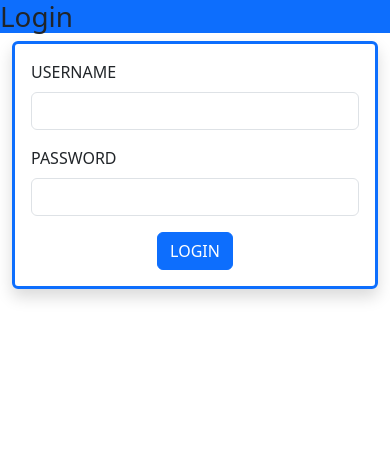
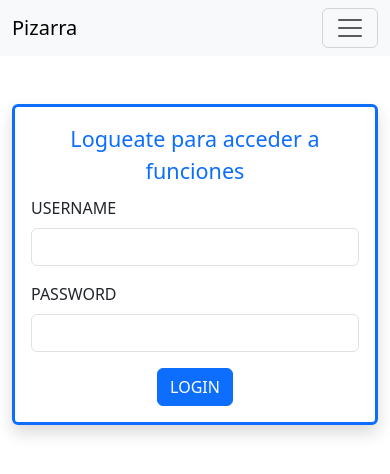
Before and after one commit to sebsolezzi88/Frontend-Pizzarra-, a React (Vite) app: page /login in a window 390 px wide. Shown: the top 474 px of the page. Built offline with nearby package versions, Linux system fonts and the light colour scheme.

Commit message:
Creacion del navar

```diff
--- a/src/App.jsx
+++ b/src/App.jsx
@@ -3,18 +3,21 @@
 import Login from './pages/Login';
 import Register from './pages/Register';
 import Profile from './pages/Profile';
+import Navbar from './components/Navbar';
 
 function App() {
 
 
   return (
-
+    <>
+      <Navbar/>
       <Routes>
         <Route path='/' element={<Home/>}/>
         <Route path='/login' element={<Login/>}/>
         <Route path='/register' element={<Register/>}/>
         <Route path="/profile/:username" element={<Profile />} />
       </Routes>
+    </>
 
   )
 }
--- /dev/null
+++ b/src/components/Navbar.jsx
@@ -0,0 +1,35 @@
+import { Link } from 'react-router-dom';
+
+const Navbar = () => {
+  return (
+    <nav className="navbar navbar-expand-lg navbar-light bg-light">
+      <div className="container">
+        <Link className="navbar-brand" to="/">Pizarra</Link>
+        <button
+          className="navbar-toggler"
+          type="button"
+          data-bs-toggle="collapse"
+          data-bs-target="#navbarNav"
+          aria-controls="navbarNav"
+          aria-expanded="false"
+          aria-label="Toggle navigation"
+        >
+          <span className="navbar-toggler-icon" />
+        </button>
+
+        <div className="collapse navbar-collapse" id="navbarNav">
+          <ul className="navbar-nav ms-auto">
+            <li className="nav-item">
+              <Link className="nav-link" to="/login">Ingresar</Link>
+            </li>
+            <li className="nav-item">
+              <Link className="nav-link" to="/register">Registrarse</Link>
+            </li>
+          </ul>
+        </div>
+      </div>
+    </nav>
+  );
+};
+
+export default Navbar;
--- a/src/pages/Login.jsx
+++ b/src/pages/Login.jsx
@@ -2,11 +2,11 @@
 const Login = () => {
   return (
     <>
-      <h1 className="bg-primary">Login</h1>
       <div className="container">
         <div className="row">
-          <div className="col-12 col-md-6 mx-auto">
+          <div className="col-12 col-md-6 mx-auto mt-5">
                 <form className="border border-3 border-primary  p-3 rounded shadow">
+                <legend className="text-primary text-center">Logueate para acceder a funciones</legend>
                   <div class="mb-3">
                   <label for="exampleInputEmail1" class="form-label text-uppercase">UserName</label>
                   <input type="email" class="form-control" id="username"></input>
```
